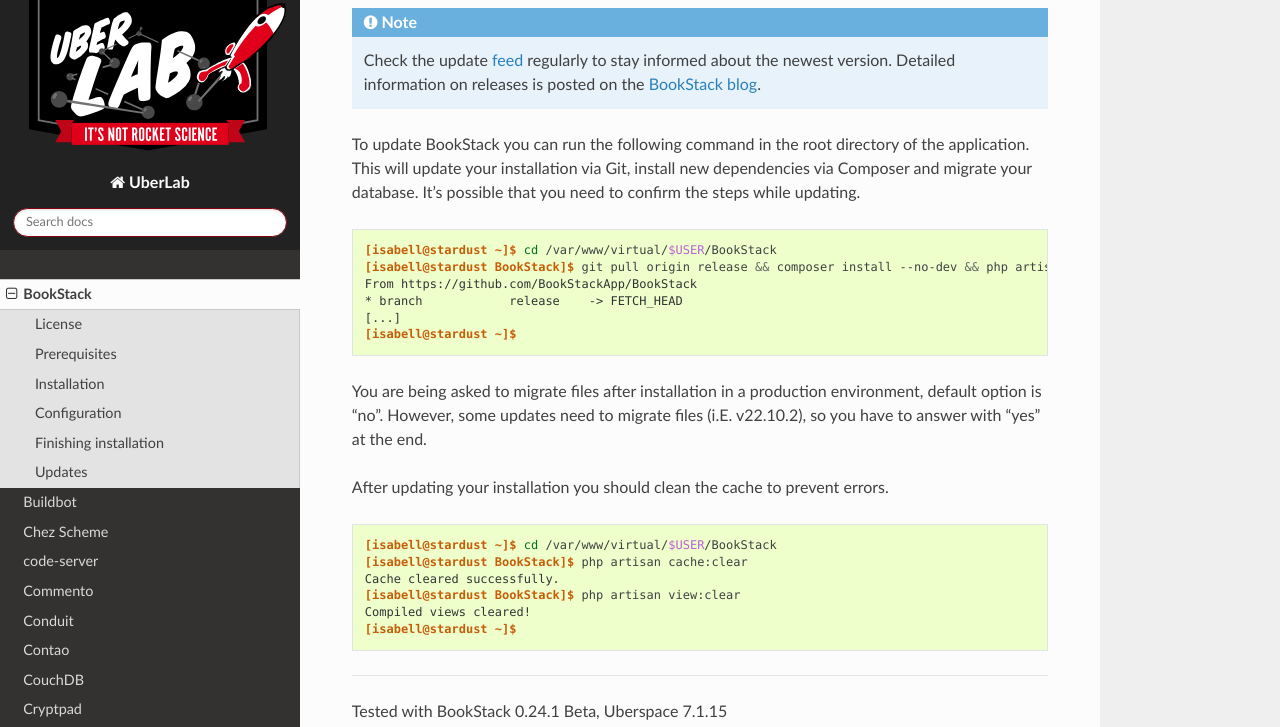
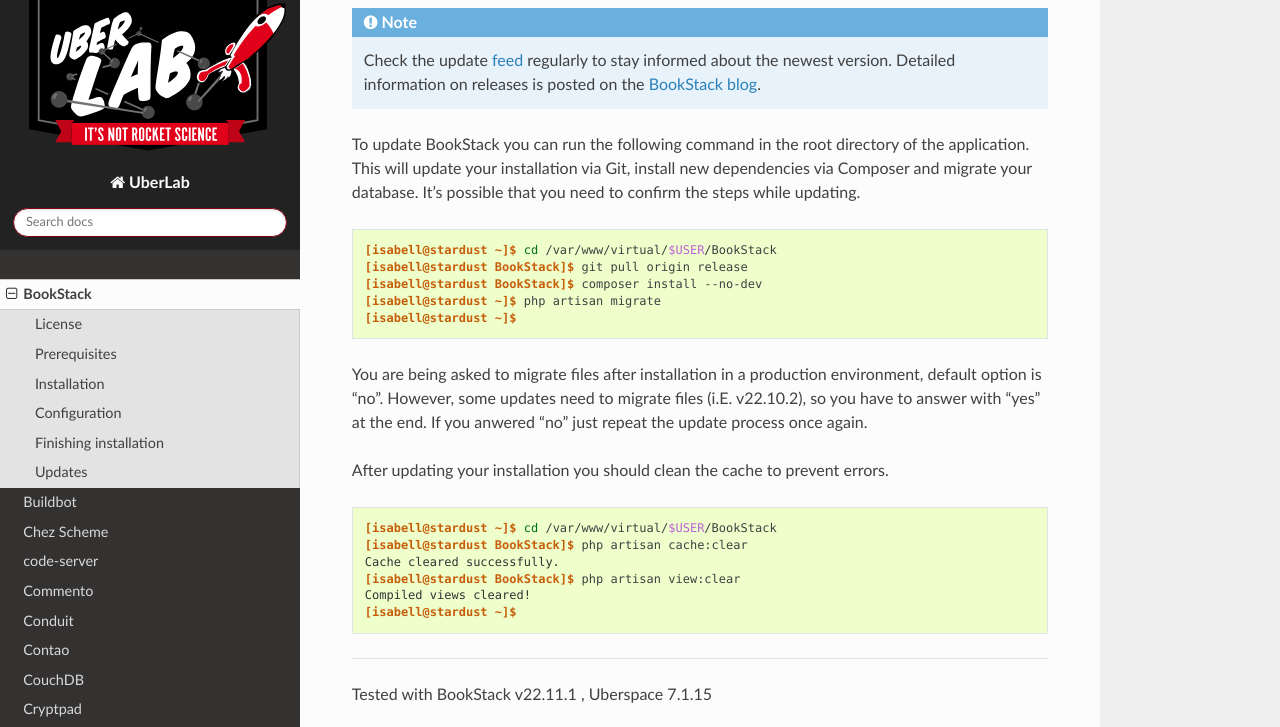
Before and after one commit to Uberspace/lab, a Sphinx documentation site: the page built from source/guide_bookstack.rst, in a window 1280 px wide and 900 px high, scrolled down 4064 px, cut to the strip 0-727 px from the top of the window. Built offline with Sphinx 7.4.7 and the Read the Docs theme 2.0.0, drawn with Linux system fonts in a browser that asks for light colours.

Commit message:
@noave wanted it to be splitted in  #1342
I now splitted them. Removed the sample output because I now don't know which exact command it belonged to...

Changed tested version too.

```diff
--- a/source/guide_bookstack.rst
+++ b/source/guide_bookstack.rst
@@ -156,13 +156,13 @@
 .. code-block:: console
 
  [isabell@stardust ~]$ cd /var/www/virtual/$USER/BookStack
- [isabell@stardust BookStack]$ git pull origin release && composer install --no-dev && php artisan migrate
- From https://github.com/BookStackApp/BookStack
- * branch            release    -> FETCH_HEAD
- [...]
+ [isabell@stardust BookStack]$ git pull origin release
+ [isabell@stardust BookStack]$ composer install --no-dev
+ [isabell@stardust ~]$ php artisan migrate
  [isabell@stardust ~]$
 
 You are being asked to migrate files after installation in a production environment, default option is "no". However, some updates need to migrate files (i.E. v22.10.2), so you have to answer with "yes" at the end.
+If you anwered "no" just repeat the update process once again.
 
 After updating your installation you should clean the cache to prevent errors.
 
@@ -184,6 +184,6 @@
 
 ----
 
-Tested with BookStack 0.24.1 Beta, Uberspace 7.1.15
+Tested with BookStack v22.11.1 , Uberspace 7.1.15
 
 .. author_list::
```
